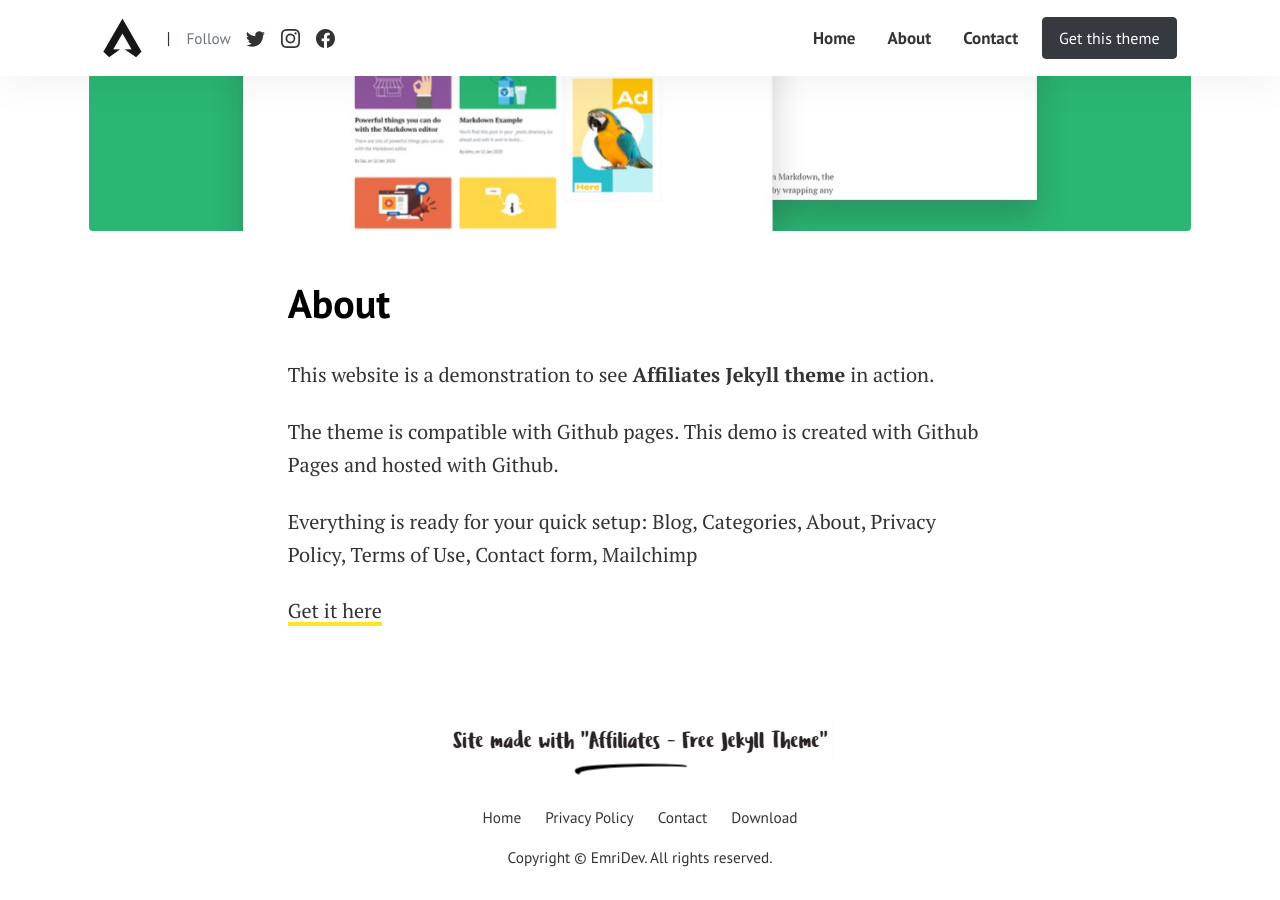
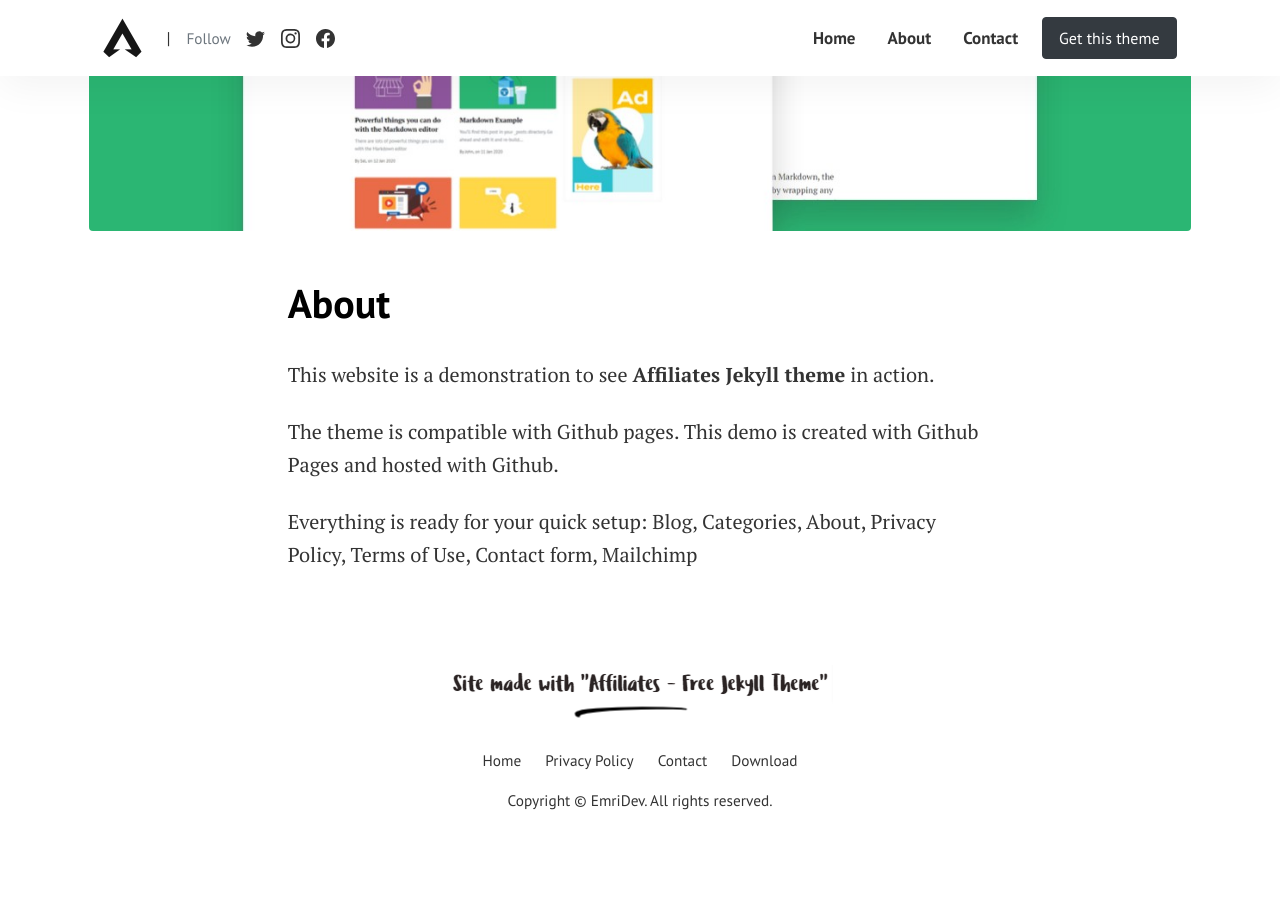
Before and after one commit to emridev/emridev.github.io, a Jekyll site: the page built from pages/about.md, in a window 1280 px wide and 900 px high, scrolled down 504 px. Built offline with Jekyll 4.4.1, drawn with Linux system fonts in a browser that asks for light colours; after the commit the page ends 1347 px from its top, so only the background shows below that.

Commit message:
Update about.md

```diff
--- a/pages/about.md
+++ b/pages/about.md
@@ -10,5 +10,3 @@ This website is a demonstration to see **Affiliates Jekyll theme** in action.
 The theme is compatible with Github pages. This demo is created with Github Pages and hosted with Github.
 
 Everything is ready for your quick setup: Blog, Categories, About, Privacy Policy, Terms of Use, Contact form, Mailchimp
-
-[Get it here](https://bootstrapstarter.com/jekyll-theme-memoirs/)
```
